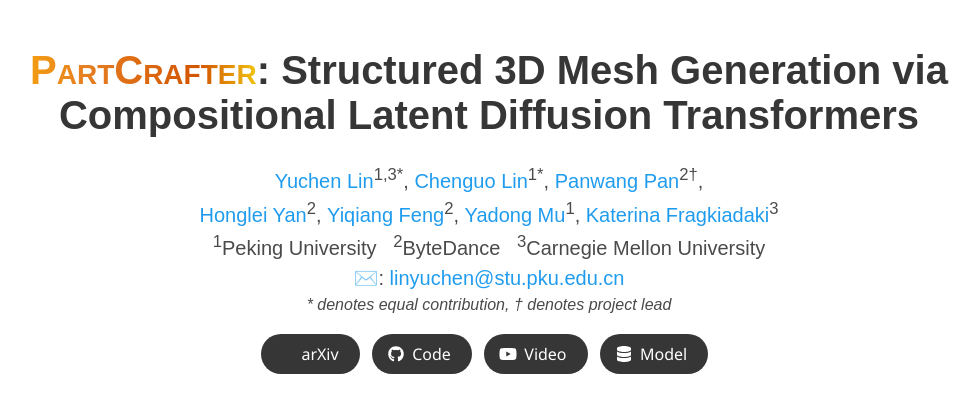
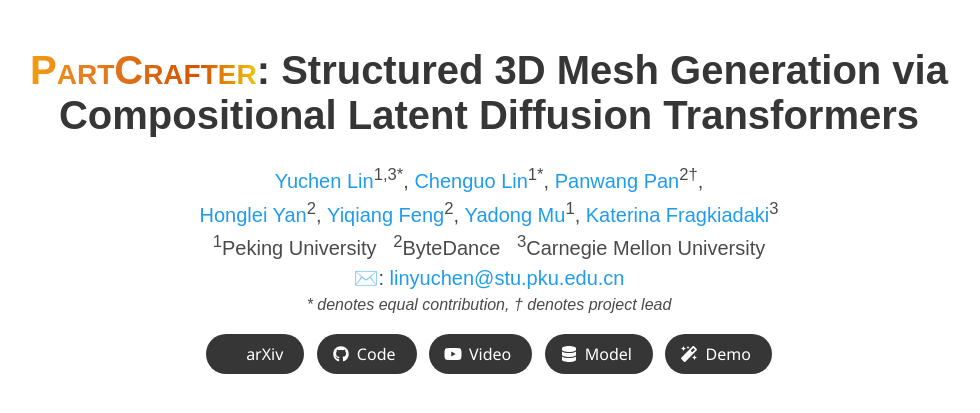
Before and after one commit to wgsxm/wgsxm.github.io, a Jekyll site: the page projects/partcrafter/index.html, which Jekyll copies as it is, in a window 1280 px wide and 900 px high, cut to the strip 0-415 px from the top of the window. Shown: the whole strip, without its empty margins (151-1131 px from the left). Built offline with Jekyll 4.4.1, drawn with Linux system fonts in a browser that asks for light colours; nearby versions of some CDN libraries; some web fonts are replaced; library files that are not in the unit come from our copies; a style sheet for code colours, icons or effects is not loaded.

Commit message:
update partcrafter

```diff
--- a/projects/partcrafter/index.html
+++ b/projects/partcrafter/index.html
@@ -167,13 +167,13 @@
                 </span> &nbsp;
 
                 <!-- Demo Link -->
-                <!-- <span class="link-block">
-                  <a href=""
+                <span class="link-block">
+                  <a href="https://huggingface.co/spaces/alexnasa/PartCrafter"
                     class="external-link button is-normal is-rounded is-dark">
                     <span class="icon"><i class="fas fa-magic"></i></span>
                     <span>Demo</span>
                   </a>
-                </span> -->
+                </span>
 
               </div>
             </div>
```
